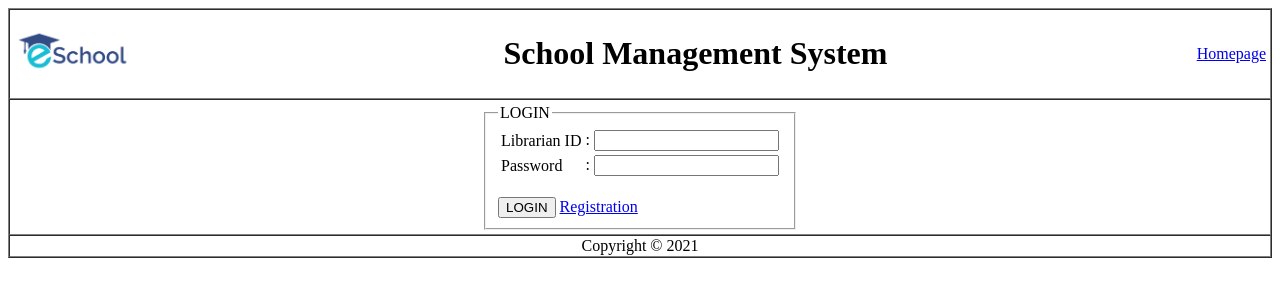
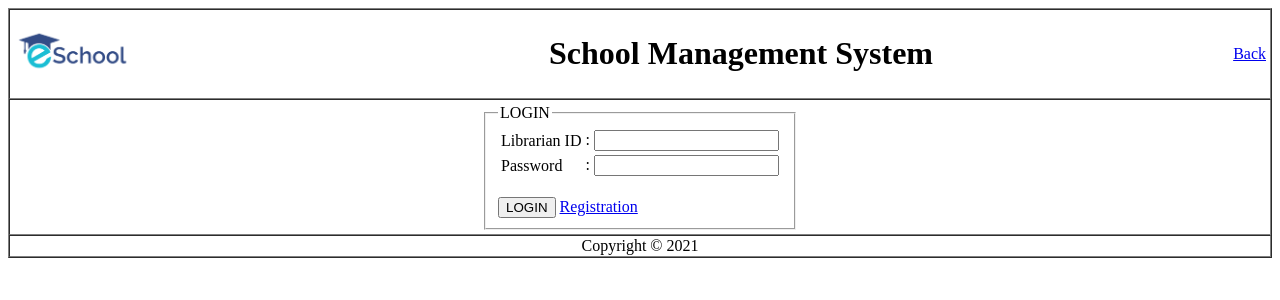
Before and after one commit to AnirbanSahaAnik/School-management-system, a PHP site: page /View/librarianLogin.php in a window 1280 px wide. Shown: the top 300 px of the page. Run offline with PHP 8.4, Linux system fonts and the light colour scheme.

Commit message:
catch homepage

```diff
--- a/Librarian/View/librarianLogin.php
+++ b/Librarian/View/librarianLogin.php
@@ -57,7 +57,7 @@
               <td><img height="50px" weight="50px" src="../Resources/logo.png" alt=""></td>
               <td align = "center"><h1>School Management System</h1></td>
               <td align = "right">
-                <a href="homepage.php">Homepage</a>
+              <a href="../../Home/index.html">Back</a>
               </td>
             </tr>
           </table>
```
